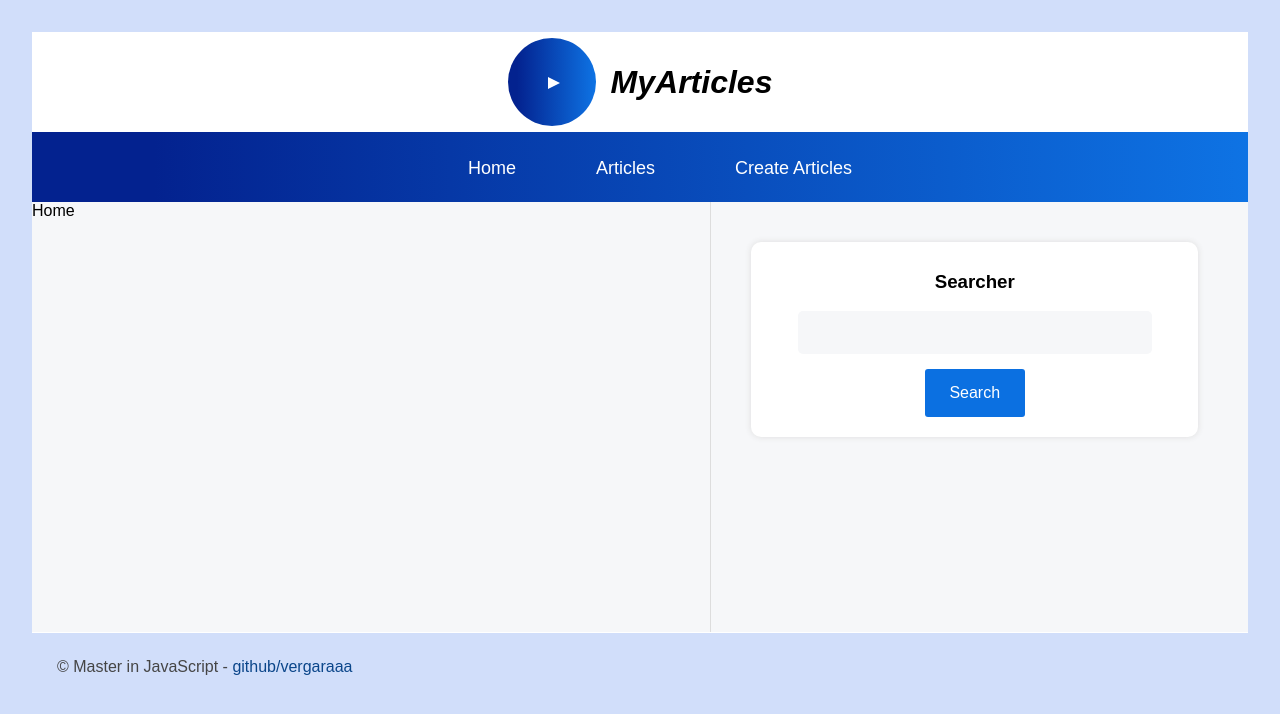
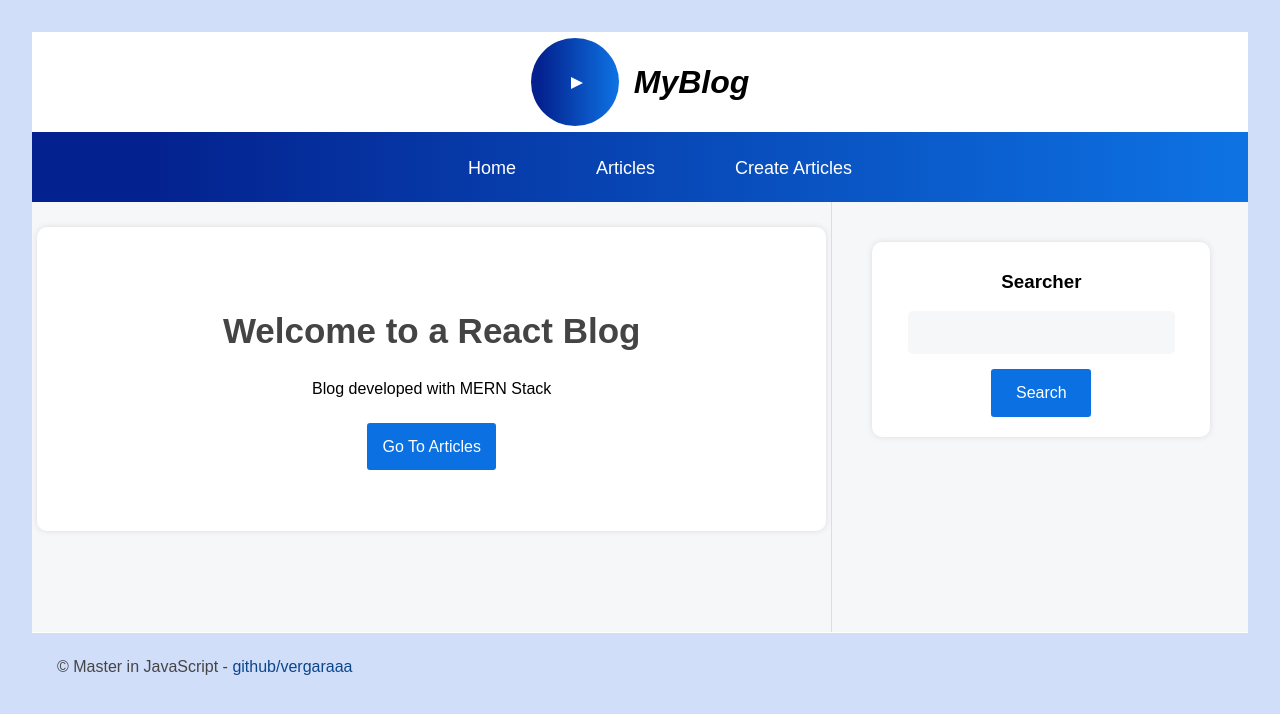
Before and after one commit to vergaraaa/nodejs-react-blog-frontend, a React (Vite) app: page / in a window 1280 px wide. Shown: the top 714 px of the page. Built offline with nearby package versions, Linux system fonts and the light colour scheme.

Commit message:
feat: home page layout

```diff
--- a/src/components/layouts/Header.jsx
+++ b/src/components/layouts/Header.jsx
@@ -7,7 +7,7 @@ export const Header = () => {
             <div className="play"></div>
         </div>
 
-        <h1>MyArticles</h1>
+        <h1>MyBlog</h1>
     </header>
   )
 }
--- a/src/components/pages/Home.jsx
+++ b/src/components/pages/Home.jsx
@@ -1,7 +1,13 @@
 import React from 'react'
-
+import { Link } from 'react-router-dom'
 export const Home = () => {
   return (
-    <div>Home</div>
+    <div className='jumbo'>
+      <h1>Welcome to a React Blog</h1>
+      <p>Blog developed with MERN Stack</p>
+
+      <Link to="/articles" className='button' >Go to Articles</Link>
+
+    </div>
   )
 }
--- a/src/index.css
+++ b/src/index.css
@@ -112,9 +112,11 @@ body {
   padding-right: 25px;
 }
 
+.button,
 button,
 input[type="submit"],
 input[type="button"] {
+  text-decoration: none;
   width: 100px;
   background: #0b70e1;
   color: white;
@@ -202,3 +204,23 @@ input[type="button"] {
       width: 80%;
   }
 }
+
+.jumbo {
+  background: white;
+  border-radius: 10px;
+  box-shadow: 0px 0px 6px #ddd;
+  margin: 25px auto;
+  width: 85%;
+  padding: 55px;
+  padding-bottom: 75px;
+}
+
+.jumbo h1 {
+  font-size: 35px;
+  color: #444;
+}
+
+.jumbo p {
+  display: block;
+  margin-bottom: 40px;
+}
```
